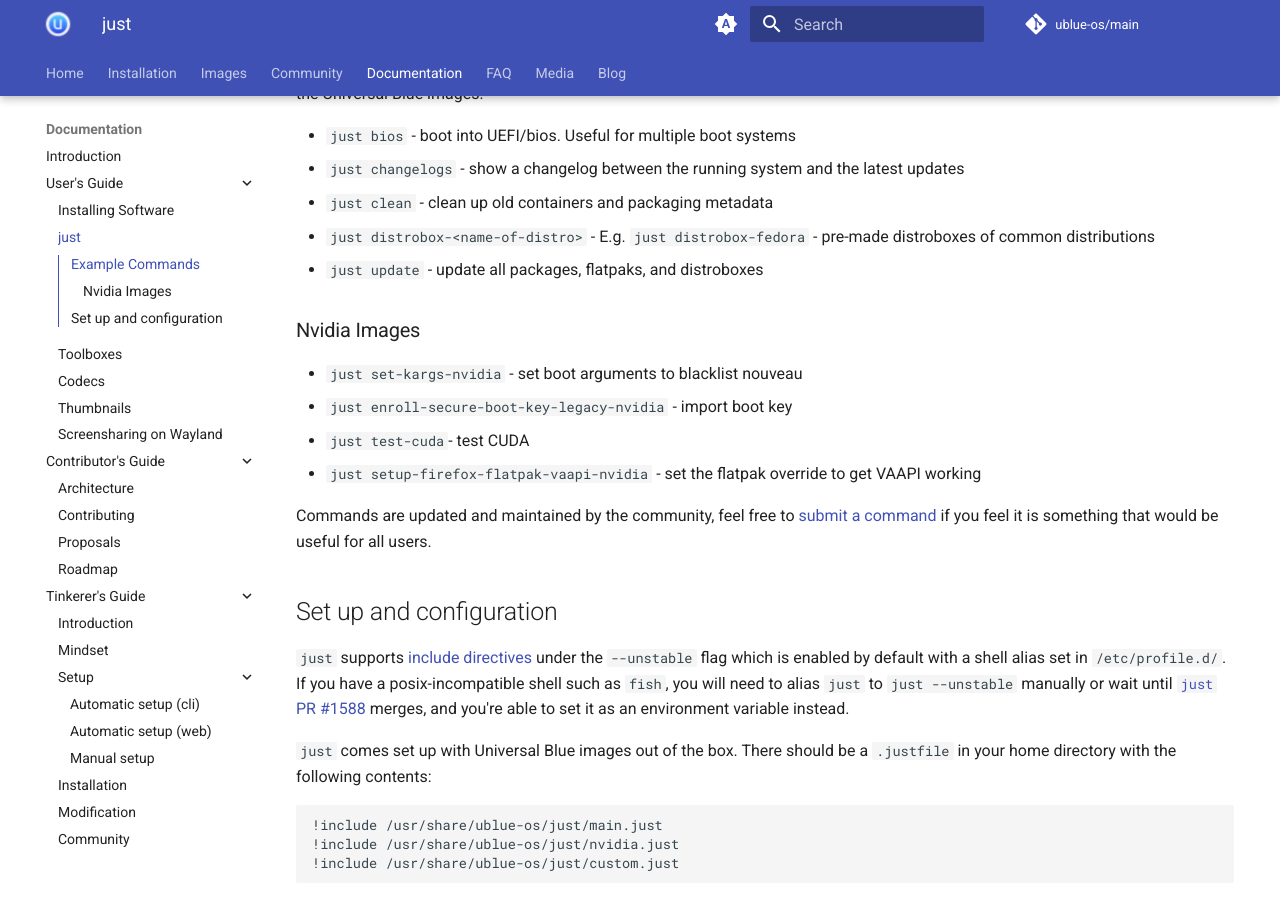
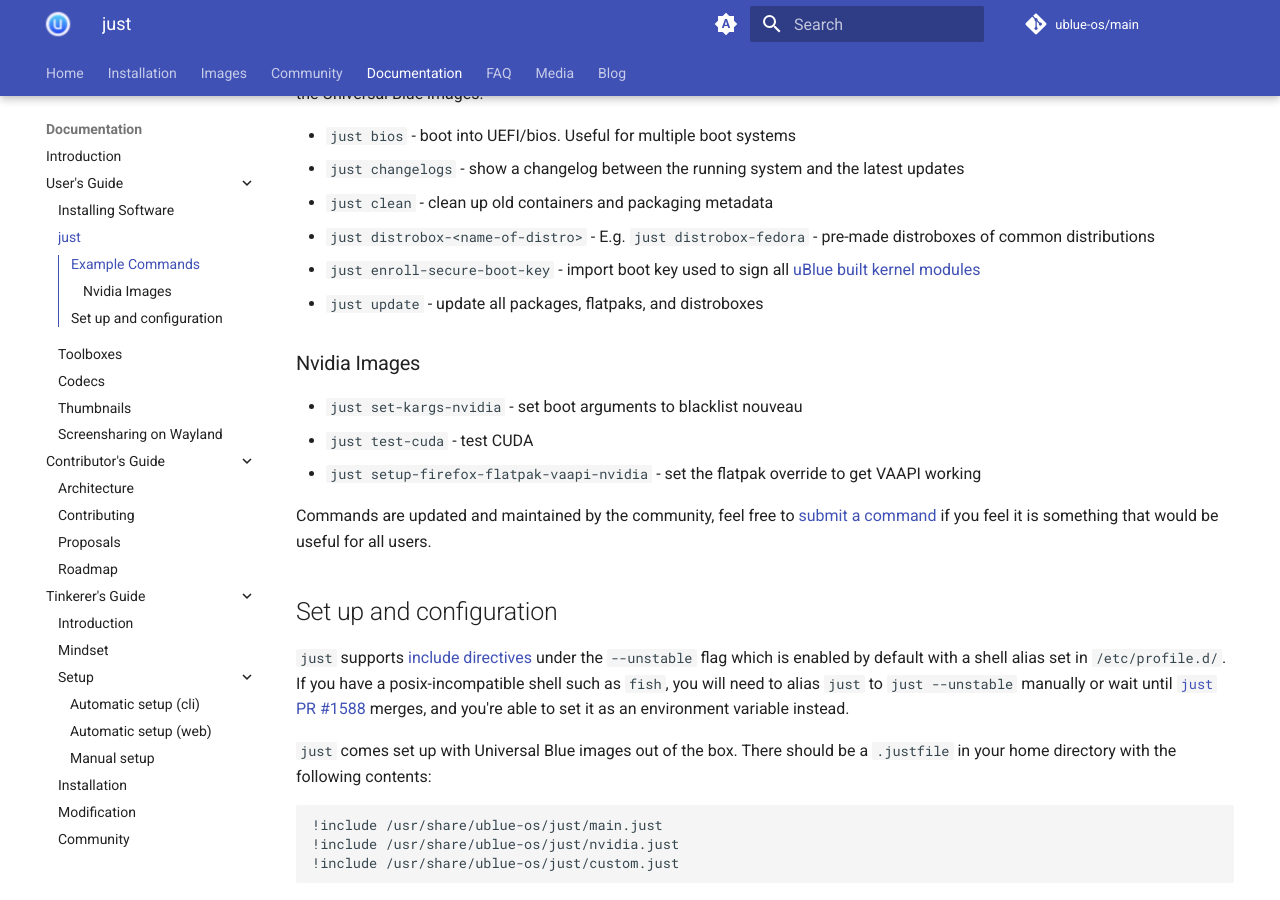
Before and after one commit to ublue-os/website, an MkDocs documentation site: the page built from docs/guide/just.md, in a window 1280 px wide and 900 px high, scrolled down 523 px. Built offline with MkDocs 1.6.1 and Material for MkDocs 9.7.7, drawn with Linux system fonts in a browser that asks for light colours; comment, search, counter and statistics services are not loaded.

Commit message:
docs: correct enroll-secure-boot-key command (#367)
also minor typo fix and reordering

```diff
--- a/docs/guide/just.md
+++ b/docs/guide/just.md
@@ -12,13 +12,13 @@ Typing `just` in the command line will show possible commands and descriptions.
 - `just changelogs` - show a changelog between the running system and the latest updates
 - `just clean` - clean up old containers and packaging metadata
 - `just distrobox-<name-of-distro>` - E.g. `just distrobox-fedora` - pre-made distroboxes of common distributions
+- `just enroll-secure-boot-key` - import boot key used to sign all [uBlue built kernel modules](https://github.com/ublue-os/akmods)
 - `just update` - update all packages, flatpaks, and distroboxes
 
 ### Nvidia Images
 
 - `just set-kargs-nvidia` - set boot arguments to blacklist nouveau
-- `just enroll-secure-boot-key-legacy-nvidia` - import boot key
-- `just test-cuda`- test CUDA
+- `just test-cuda` - test CUDA
 - `just setup-firefox-flatpak-vaapi-nvidia` - set the flatpak override to get VAAPI working
 
 Commands are updated and maintained by the community, feel free to [submit a command](https://github.com/ublue-os/config/tree/main/build/ublue-os-just) if you feel it is something that would be useful for all users.
```
